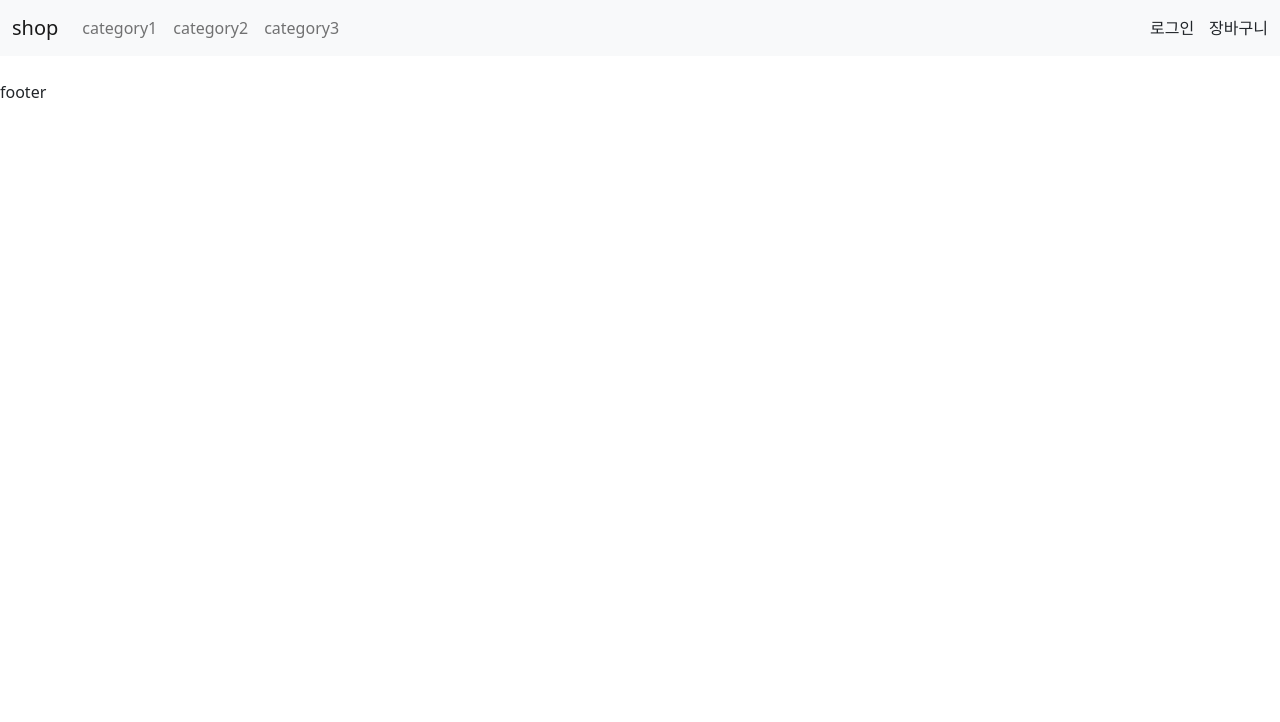
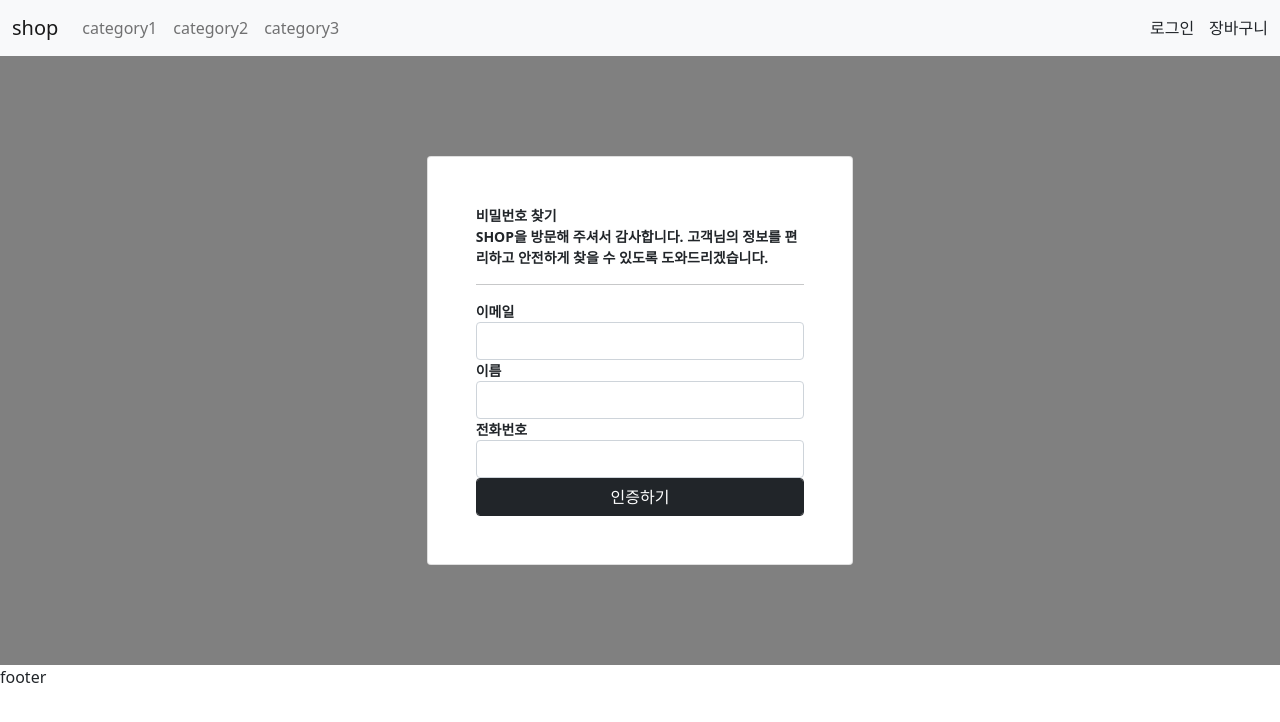
Before and after one commit to sunkyung95/vue-shop, a Vue app: page /findPass in a window 1280 px wide. Shown: the top 722 px of the page. Built offline with nearby package versions, Linux system fonts and the light colour scheme.

Commit message:
20220123 - 로그인, 아이디 찾기, 비밀번호 찾기 화면 기본 구현

```diff
--- /dev/null
+++ b/src/components/Login/FindIdForm.vue
@@ -0,0 +1,26 @@
+<template>
+  <div>
+    <div class="row">
+      <div class="small text-uppercase fw-bold">아이디 찾기</div>
+      <div class="small text-uppercase fw-bold">shop을 방문해 주셔서 감사합니다. 고객님의 정보를 편리하고 안전하게 찾을 수 있도록 도와드리겠습니다.</div>
+    </div>
+
+    <hr />
+
+    <div class="small text-uppercase fw-bold">이름</div>
+    <input type="text" class="form-control" />
+    <div class="small text-uppercase fw-bold">전화번호</div>
+    <input type="text" class="form-control" />
+    <button type="button" class="btn btn-dark form-control">확인</button>
+  </div>
+</template>
+
+<script>
+export default {
+  name: "FindId",
+  methods: {},
+};
+</script>
+
+<style>
+</style>
--- /dev/null
+++ b/src/components/Login/FindPassForm.vue
@@ -0,0 +1,28 @@
+<template>
+  <div>
+    <div class="row">
+      <div class="small text-uppercase fw-bold">비밀번호 찾기</div>
+      <div class="small text-uppercase fw-bold">shop을 방문해 주셔서 감사합니다. 고객님의 정보를 편리하고 안전하게 찾을 수 있도록 도와드리겠습니다.</div>
+    </div>
+
+    <hr />
+
+    <div class="small text-uppercase fw-bold">이메일</div>
+    <input type="text" class="form-control" />
+    <div class="small text-uppercase fw-bold">이름</div>
+    <input type="text" class="form-control" />
+    <div class="small text-uppercase fw-bold">전화번호</div>
+    <input type="text" class="form-control" />
+    <button type="button" class="btn btn-dark form-control">인증하기</button>
+  </div>
+</template>
+
+<script>
+export default {
+  name: "FindPass",
+  methods: {},
+};
+</script>
+
+<style>
+</style>
--- a/src/components/Login/LoginForm.vue
+++ b/src/components/Login/LoginForm.vue
@@ -14,8 +14,8 @@
     <button type="button" class="btn btn-dark form-control">로그인</button>
 
     <div id="showIdPwdDiv" class="row">
-      <a href="#" class="small link-dark fw-bold">아이디 찾기</a>
-      <a href="#" class="small link-dark fw-bold">비밀번호 찾기</a>
+      <a href="#" class="small link-dark fw-bold" @click="goFindId()">아이디 찾기</a>
+      <a href="#" class="small link-dark fw-bold" @click="goFindPass()">비밀번호 찾기</a>
     </div>
   </div>
 </template>
@@ -23,7 +23,14 @@
 <script>
 export default {
   name: "Login",
-  methods: {},
+  methods: {
+    goFindId() {
+      this.$router.push("/findId");
+    },
+    goFindPass() {
+      this.$router.push("/findPass");
+    }
+  },
 };
 </script>
 
--- a/src/views/Login.vue
+++ b/src/views/Login.vue
@@ -3,7 +3,8 @@
     <div id="loginCard2" class="col-lg-6 col-xl-4">
       <div class="card mb-5 mb-xl-0">
         <div class="card-body p-5">
-          <LoginForm></LoginForm>
+          <!-- <LoginForm></LoginForm> -->
+          <router-view></router-view>
         </div>
       </div>
     </div>
@@ -11,12 +12,12 @@
 </template>
 
 <script>
-import LoginForm from "@/components/Login/LoginForm.vue";
+// import LoginForm from "@/components/Login/LoginForm.vue";
 
 export default {
   name: "Login",
   components: {
-    LoginForm,
+    // LoginForm,
   },
 };
 </script>
```
Also changed, not shown: src/routes/index.js (+14 -0 lines).
